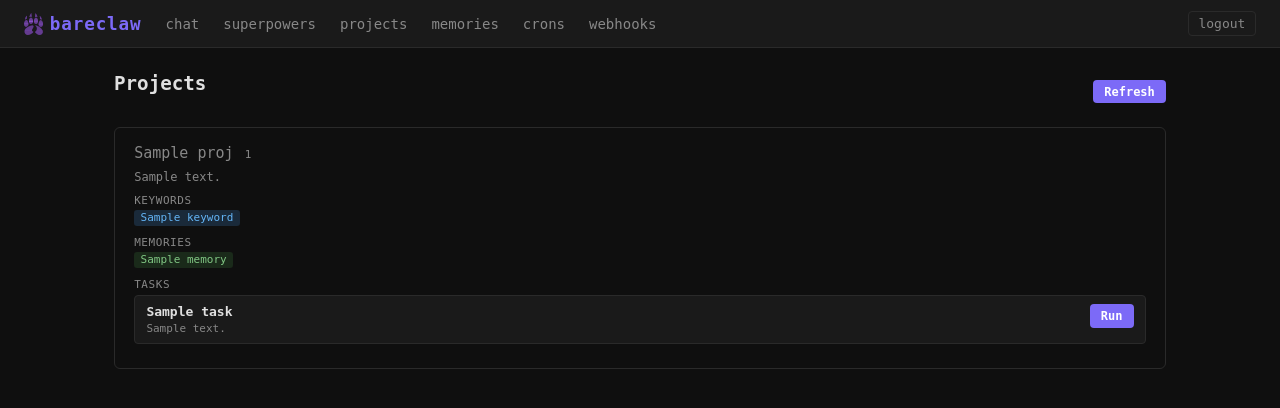
After one commit to bryanjonas/BareClaw, a Python web app: template bareclaw/web/templates/projects.html in a window 1280 px wide. The commit adds this page. Shown: the top 408 px of the page. Run offline with Jinja, Linux system fonts and the light colour scheme; the template is opened without the code that fills it: most values are stand-ins (such as "Sample title", 1, 10 or a date in 2020).

Commit message:
Add projects system with named runnable tasks
Projects are multi-component workflows agents have explored and can
execute. Each projects/<id>.yaml defines keywords (for system prompt
auto-injection), referenced memories, and a list of named tasks with
runnable prompts.

- bareclaw/core/projects.py — Project/ProjectTask dataclasses, load_all,
  load_one, find_relevant (mirrors memory.py/superpowers.py patterns)
- bareclaw/core/tools.py — list_projects and read_project tool schemas
- bareclaw/core/agent.py — project injection in _build_system_content,
  list/read_project dispatch, PROJECT_TOOL_NAMES added to every agent
- bareclaw/web/routes.py — /projects page, GET /api/projects,
  POST /api/projects/{id}/tasks/{task_id}/run
- bareclaw/web/templates/projects.html — card UI with per-task Run
  buttons, spinner, collapsible result (matches superpowers pattern)
- base.html — projects nav link
- .gitignore — projects/*.yaml except example
- CLAUDE.md, README.md — document the new system

Co-Authored-By: Claude Sonnet 4.6 <noreply@anthropic.com>

```diff
--- a/bareclaw/web/templates/base.html
+++ b/bareclaw/web/templates/base.html
@@ -192,6 +192,7 @@
     <a class="logo" href="/"><img src="/static/logo.svg" alt="">bareclaw</a>
     <a href="/" {% if request.url.path == '/' %}class="active"{% endif %}>chat</a>
     <a href="/superpowers" {% if request.url.path == '/superpowers' %}class="active"{% endif %}>superpowers</a>
+    <a href="/projects" {% if request.url.path == '/projects' %}class="active"{% endif %}>projects</a>
     <a href="/memories" {% if request.url.path == '/memories' %}class="active"{% endif %}>memories</a>
     <a href="/crons" {% if request.url.path == '/crons' %}class="active"{% endif %}>crons</a>
     <a href="/webhooks" {% if request.url.path == '/webhooks' %}class="active"{% endif %}>webhooks</a>
--- /dev/null
+++ b/bareclaw/web/templates/projects.html
@@ -0,0 +1,261 @@
+{% extends "base.html" %}
+{% block title %}Projects — Bareclaw{% endblock %}
+
+{% block head %}
+<style>
+  .proj-card {
+    background: var(--card-bg);
+    border: 1px solid var(--border);
+    border-radius: 6px;
+    padding: 1rem 1.2rem;
+    margin-bottom: 1rem;
+  }
+  .proj-card-header {
+    display: flex;
+    align-items: baseline;
+    gap: .7rem;
+    margin-bottom: .5rem;
+  }
+  .proj-card-header h2 {
+    font-size: 15px;
+    margin: 0;
+  }
+  .proj-id {
+    font-size: 11px;
+    color: var(--muted);
+  }
+  .proj-description {
+    color: var(--muted);
+    font-size: 12px;
+    margin-bottom: .6rem;
+  }
+  .proj-section-label {
+    font-size: 11px;
+    color: var(--muted);
+    text-transform: uppercase;
+    letter-spacing: .05em;
+    margin: .6rem 0 .2rem;
+  }
+  .keyword-list {
+    display: flex;
+    flex-wrap: wrap;
+    gap: .3rem;
+    margin-top: .2rem;
+  }
+  .kw {
+    background: #1a2a3a;
+    color: #64b5f6;
+    border-radius: 3px;
+    padding: .1rem .4rem;
+    font-size: 11px;
+  }
+  .mem-tag {
+    background: #1a2a1a;
+    color: #81c784;
+    border-radius: 3px;
+    padding: .1rem .4rem;
+    font-size: 11px;
+    font-family: monospace;
+  }
+  .task-list {
+    display: flex;
+    flex-direction: column;
+    gap: .5rem;
+    margin-top: .3rem;
+  }
+  .task-row {
+    display: flex;
+    align-items: flex-start;
+    gap: .7rem;
+    padding: .5rem .7rem;
+    background: var(--surface);
+    border: 1px solid var(--border);
+    border-radius: 4px;
+  }
+  .task-info {
+    flex: 1;
+    min-width: 0;
+  }
+  .task-name {
+    font-size: 13px;
+    font-weight: 600;
+    margin-bottom: .15rem;
+  }
+  .task-description {
+    font-size: 11px;
+    color: var(--muted);
+  }
+  .task-actions {
+    display: flex;
+    align-items: center;
+    gap: .5rem;
+    flex-shrink: 0;
+  }
+  .task-result {
+    margin-top: .4rem;
+    font-size: 12px;
+  }
+  .task-result summary {
+    cursor: pointer;
+    color: var(--muted);
+    font-size: 12px;
+    user-select: none;
+    list-style: none;
+  }
+  .task-result summary::-webkit-details-marker { display: none; }
+  .task-result summary::before { content: "▶ "; font-size: 10px; }
+  details[open] .task-result summary::before { content: "▼ "; }
+  .task-result pre {
+    margin-top: .5rem;
+    max-height: 400px;
+    overflow-y: auto;
+    white-space: pre-wrap;
+    word-break: break-word;
+    font-size: 12px;
+  }
+  .spinner { display: none; font-size: 12px; color: var(--muted); }
+  .spinner.active { display: inline; }
+</style>
+{% endblock %}
+
+{% block content %}
+<div class="section-header">
+  <h1>Projects</h1>
+  <button class="primary" onclick="refreshAll()" style="margin-left:auto;padding:.3rem .7rem;font-size:12px;">Refresh</button>
+</div>
+
+<div id="projects-container">
+{% if projects %}
+  {% for proj in projects %}
+  <div class="proj-card" id="proj-{{ proj.id }}">
+    <div class="proj-card-header">
+      <h2>{{ proj.name }}</h2>
+      <span class="proj-id">{{ proj.id }}</span>
+    </div>
+    {% if proj.description %}
+    <div class="proj-description">{{ proj.description }}</div>
+    {% endif %}
+
+    {% if proj.keywords %}
+    <div class="proj-section-label">Keywords</div>
+    <div class="keyword-list">
+      {% for kw in proj.keywords %}
+      <span class="kw">{{ kw }}</span>
+      {% endfor %}
+    </div>
+    {% endif %}
+
+    {% if proj.memories %}
+    <div class="proj-section-label">Memories</div>
+    <div class="keyword-list">
+      {% for mem in proj.memories %}
+      <span class="mem-tag">{{ mem }}</span>
+      {% endfor %}
+    </div>
+    {% endif %}
+
+    {% if proj.tasks %}
+    <div class="proj-section-label">Tasks</div>
+    <div class="task-list">
+      {% for task in proj.tasks %}
+      <div class="task-row">
+        <div class="task-info">
+          <div class="task-name">{{ task.name }}</div>
+          {% if task.description %}
+          <div class="task-description">{{ task.description }}</div>
+          {% endif %}
+        </div>
+        <div class="task-actions">
+          <button class="primary" onclick="runTask('{{ proj.id }}', '{{ task.id }}')" style="padding:.3rem .7rem;font-size:12px;">Run</button>
+          <span class="spinner" id="spinner-{{ proj.id }}-{{ task.id }}">running…</span>
+        </div>
+      </div>
+      <div id="result-{{ proj.id }}-{{ task.id }}"></div>
+      {% endfor %}
+    </div>
+    {% endif %}
+  </div>
+  {% endfor %}
+{% else %}
+<p class="muted">No projects configured. Create a file in <code>projects/</code> to get started.</p>
+{% endif %}
+</div>
+
+<script>
+async function runTask(projectId, taskId) {
+  const key = projectId + "-" + taskId;
+  const spinner = document.getElementById("spinner-" + key);
+  const resultEl = document.getElementById("result-" + key);
+  spinner.classList.add("active");
+  resultEl.innerHTML = "";
+
+  try {
+    const resp = await fetch(
+      "/api/projects/" + encodeURIComponent(projectId) + "/tasks/" + encodeURIComponent(taskId) + "/run",
+      { method: "POST" }
+    );
+    const data = await resp.json();
+    if (data.error) {
+      resultEl.innerHTML = `<p style="color:#e57373;font-size:12px;">Error: ${e(data.error)}</p>`;
+    } else {
+      resultEl.innerHTML = `
+        <details class="task-result" open>
+          <summary>result</summary>
+          <pre>${e(data.response)}</pre>
+        </details>`;
+    }
+  } catch (err) {
+    resultEl.innerHTML = `<p style="color:#e57373;font-size:12px;">Request failed: ${e(String(err))}</p>`;
+  } finally {
+    spinner.classList.remove("active");
+  }
+}
+
+async function refreshAll() {
+  const resp = await fetch("/api/projects");
+  const projects = await resp.json();
+  const container = document.getElementById("projects-container");
+
+  if (!projects.length) {
+    container.innerHTML = '<p class="muted">No projects configured. Create a file in <code>projects/</code> to get started.</p>';
+    return;
+  }
+
+  container.innerHTML = projects.map(proj => {
+    const kws = (proj.keywords || []).map(k => `<span class="kw">${e(k)}</span>`).join(" ");
+    const mems = (proj.memories || []).map(m => `<span class="mem-tag">${e(m)}</span>`).join(" ");
+    const tasks = (proj.tasks || []).map(t => {
+      const key = e(proj.id) + "-" + e(t.id);
+      return `
+        <div class="task-row">
+          <div class="task-info">
+            <div class="task-name">${e(t.name)}</div>
+            ${t.description ? `<div class="task-description">${e(t.description)}</div>` : ""}
+          </div>
+          <div class="task-actions">
+            <button class="primary" onclick="runTask('${e(proj.id)}', '${e(t.id)}')" style="padding:.3rem .7rem;font-size:12px;">Run</button>
+            <span class="spinner" id="spinner-${key}">running…</span>
+          </div>
+        </div>
+        <div id="result-${key}"></div>`;
+    }).join("");
+
+    return `
+      <div class="proj-card" id="proj-${e(proj.id)}">
+        <div class="proj-card-header">
+          <h2>${e(proj.name)}</h2>
+          <span class="proj-id">${e(proj.id)}</span>
+        </div>
+        ${proj.description ? `<div class="proj-description">${e(proj.description)}</div>` : ""}
+        ${kws ? `<div class="proj-section-label">Keywords</div><div class="keyword-list">${kws}</div>` : ""}
+        ${mems ? `<div class="proj-section-label">Memories</div><div class="keyword-list">${mems}</div>` : ""}
+        ${tasks ? `<div class="proj-section-label">Tasks</div><div class="task-list">${tasks}</div>` : ""}
+      </div>`;
+  }).join("");
+}
+
+function e(s) {
+  return String(s).replace(/&/g,"&amp;").replace(/</g,"&lt;").replace(/>/g,"&gt;").replace(/"/g,"&quot;");
+}
+</script>
+{% endblock %}
```
Also changed, not shown: CLAUDE.md (+43 -1 lines), bareclaw/core/agent.py (+55 -3 lines), bareclaw/core/projects.py (added, +103 -0 lines), bareclaw/core/tools.py (+38 -0 lines), bareclaw/web/routes.py (+58 -0 lines), projects/example.yaml (added, +46 -0 lines), README.md, 1 other file.
